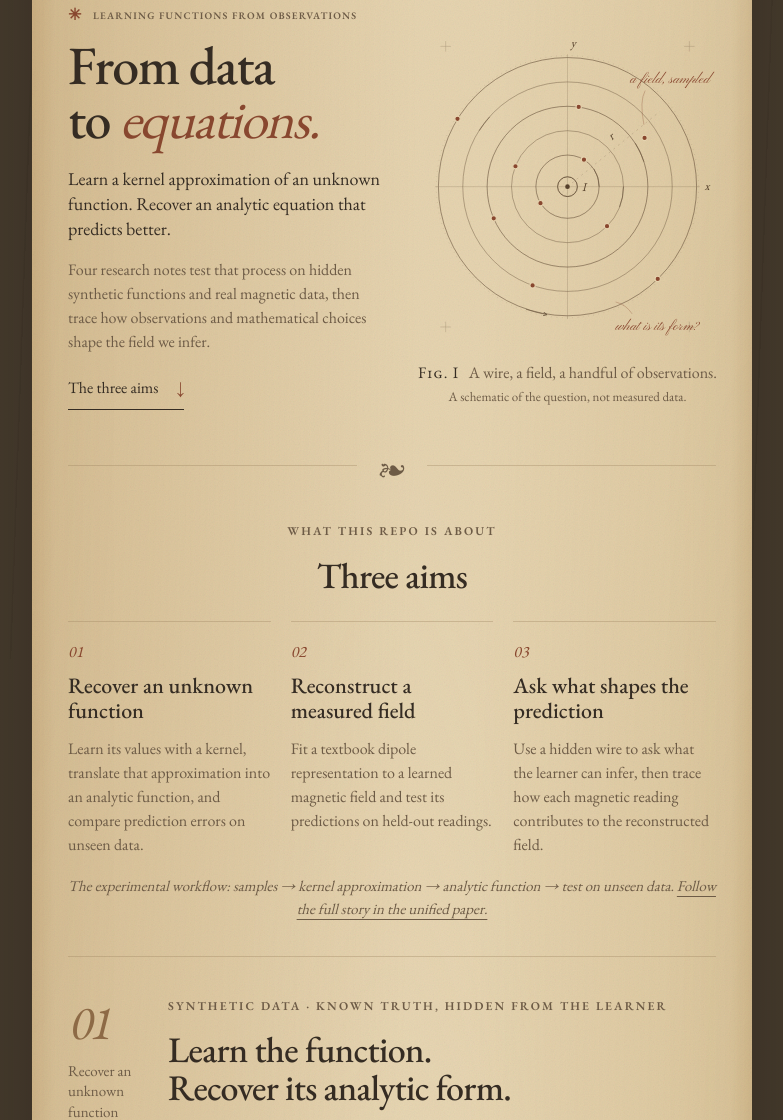
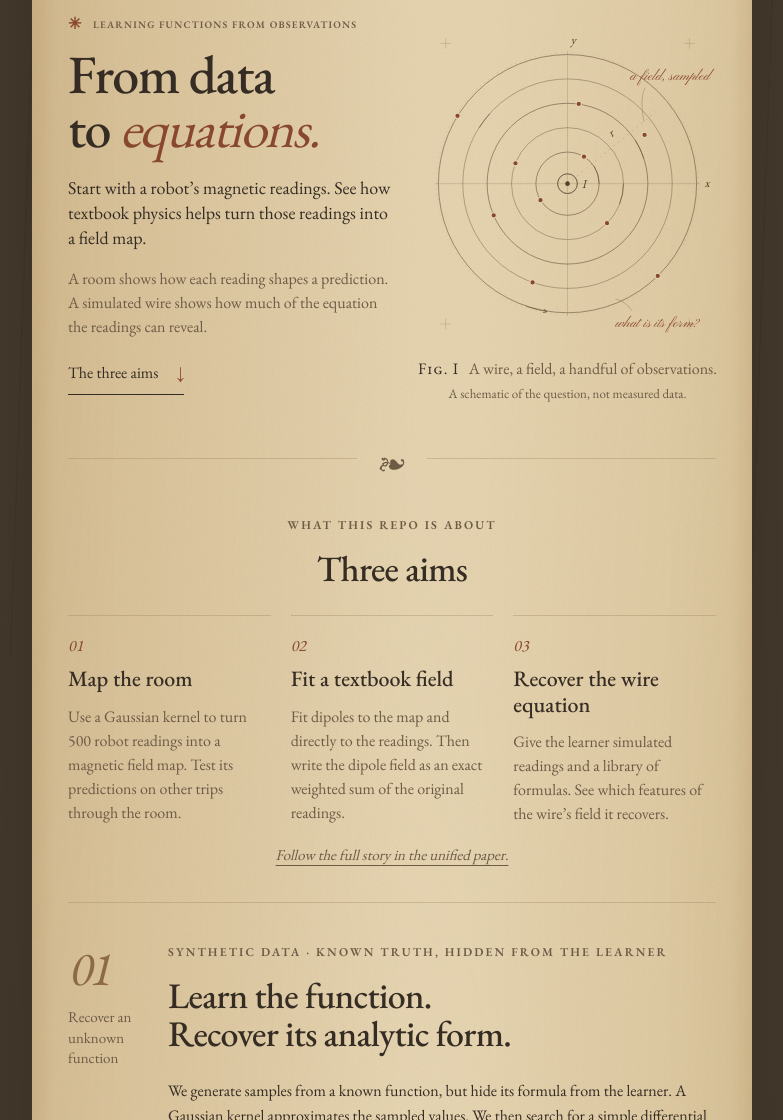
Before and after one commit to jonland82/blind-field-discovery, a plain HTML site: page index.html in a window 1280 px wide. Shown: the part 141-1261 px from the top of the page, without its empty margins (248-1031 px from the left). Drawn offline with Linux system fonts and the light colour scheme.

Commit message:
Align the site introduction with the unified paper

```diff
--- a/index.html
+++ b/index.html
@@ -29,8 +29,8 @@
         <div class="hero-copy">
           <p class="eyebrow"><span class="tiny-star" aria-hidden="true">✳</span> Learning functions from observations</p>
           <h1 id="hero-title">From data<br>to <em>equations.</em></h1>
-          <p class="hero-description">Learn a kernel approximation of an unknown function. Recover an analytic equation that predicts better.</p>
-          <p class="hero-subtitle">Four research notes test that process on hidden synthetic functions and real magnetic data, then trace how observations and mathematical choices shape the field we infer.</p>
+          <p class="hero-description">Start with a robot’s magnetic readings. See how textbook physics helps turn those readings into a field map.</p>
+          <p class="hero-subtitle">A room shows how each reading shapes a prediction. A simulated wire shows how much of the equation the readings can reveal.</p>
           <a class="ink-link" href="#story">The three aims <span aria-hidden="true">↓</span></a>
         </div>
 
@@ -87,11 +87,11 @@
         <p class="eyebrow">What this repo is about</p>
         <h2 id="premise-title">Three aims</h2>
         <ol class="project-aims" aria-label="The three aims of the project">
-          <li><span class="step-number">01</span><h3>Recover an unknown function</h3><p>Learn its values with a kernel, translate that approximation into an analytic function, and compare prediction errors on unseen data.</p></li>
-          <li><span class="step-number">02</span><h3>Reconstruct a measured field</h3><p>Fit a textbook dipole representation to a learned magnetic field and test its predictions on held-out readings.</p></li>
-          <li><span class="step-number">03</span><h3>Ask what shapes the prediction</h3><p>Use a hidden wire to ask what the learner can infer, then trace how each magnetic reading contributes to the reconstructed field.</p></li>
+          <li><span class="step-number">01</span><h3>Map the room</h3><p>Use a Gaussian kernel to turn 500 robot readings into a magnetic field map. Test its predictions on other trips through the room.</p></li>
+          <li><span class="step-number">02</span><h3>Fit a textbook field</h3><p>Fit dipoles to the map and directly to the readings. Then write the dipole field as an exact weighted sum of the original readings.</p></li>
+          <li><span class="step-number">03</span><h3>Recover the wire equation</h3><p>Give the learner simulated readings and a library of formulas. See which features of the wire’s field it recovers.</p></li>
         </ol>
-        <p class="workflow-footnote">The experimental workflow: samples → kernel approximation → analytic function → test on unseen data. <a href="#unified-paper">Follow the full story in the unified paper.</a></p>
+        <p class="workflow-footnote"><a href="#unified-paper">Follow the full story in the unified paper.</a></p>
       </section>
 
       <section class="chapter chapter-one" aria-labelledby="chapter-one-title">
```
